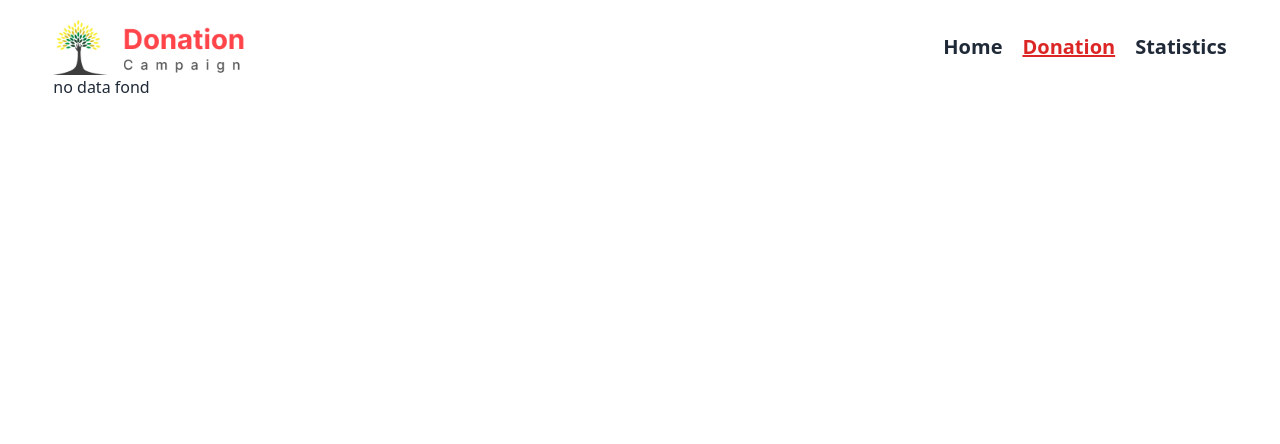
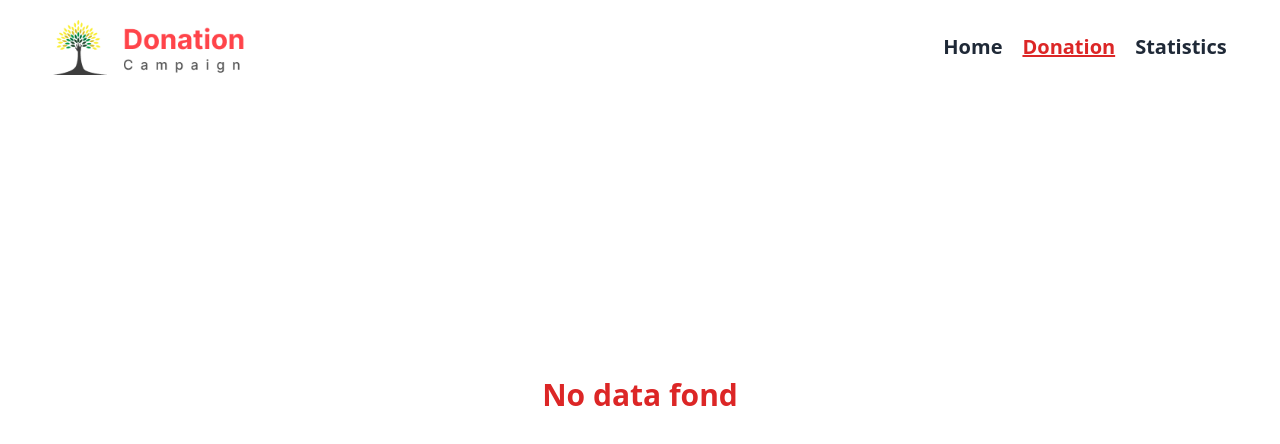
Before and after one commit to Rabiul37/Donation-campaign, a React (Vite) app: page /Donation in a window 1280 px wide. Shown: the top 444 px of the page. Built offline with nearby package versions, Linux system fonts and the light colour scheme.

Commit message:
donation page add data see more and seeless set

```diff
--- a/src/Pages/Donation.jsx
+++ b/src/Pages/Donation.jsx
@@ -4,30 +4,48 @@ import DonationListCard from "./DonationListCard";
 const Donation = () => {
   const [Donations, setDonations] = useState([]);
   const [noDataFond, setNoDataFond] = useState(false);
-
+  const [isShow, setisShow] = useState(false);
+  console.log(isShow);
   useEffect(() => {
     const DonationsItems = JSON.parse(localStorage.getItem("Donations"));
 
     if (DonationsItems) {
       setDonations(DonationsItems);
     } else {
-      setNoDataFond("no data fond");
+      setNoDataFond("No data fond");
     }
   }, []);
   return (
     <div>
       {noDataFond ? (
-        <p>{noDataFond}</p>
+        <p className=" h-[80vh] flex justify-center items-center text-3xl font-bold text-red-600">
+          {noDataFond}
+        </p>
       ) : (
         <div>
           <div className="grid grid-cols-1 md:grid-cols-2 gap-5 mt-8">
-            {Donations.map((Donation) => (
-              <DonationListCard
-                key={Donation.id}
-                Donation={Donation}
-              ></DonationListCard>
-            ))}
+            {isShow
+              ? Donations.map((Donation) => (
+                  <DonationListCard
+                    key={Donation.id}
+                    Donation={Donation}
+                  ></DonationListCard>
+                ))
+              : Donations.slice(0, 2).map((Donation) => (
+                  <DonationListCard
+                    key={Donation.id}
+                    Donation={Donation}
+                  ></DonationListCard>
+                ))}
           </div>
+          {Donations.length > 2 && (
+            <button
+              className="mt-8 text-xl text-white font-medium bg-orange-500 p-2 rounded block mx-auto"
+              onClick={() => setisShow(!isShow)}
+            >
+              {isShow ? "See Less" : "See More "}
+            </button>
+          )}
         </div>
       )}
     </div>
```
